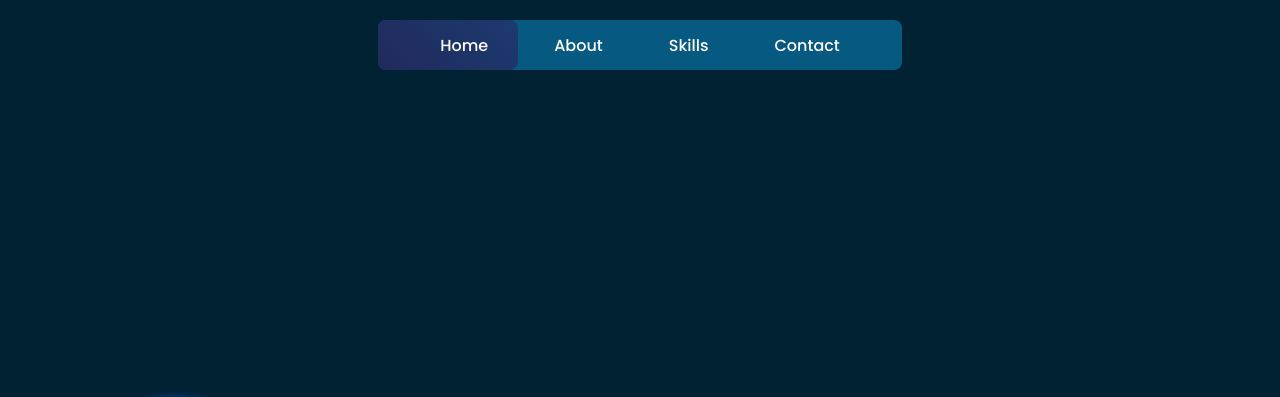
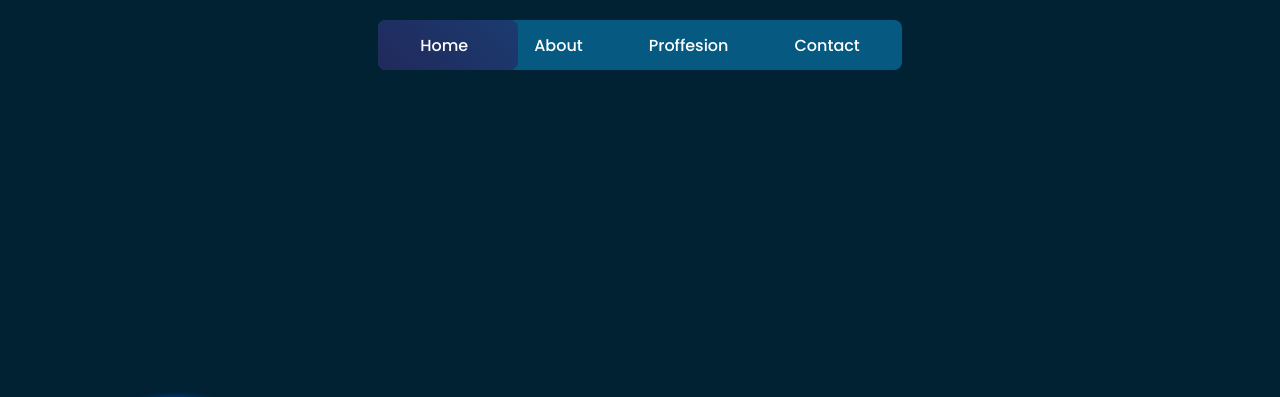
Before and after one commit to Shriyaans/shriyaans.github.io, a plain HTML site: page Proffesion.html in a window 1280 px wide. Shown: the top 397 px of the page. Drawn offline with nearby package versions, Linux system fonts and the light colour scheme.

Commit message:
Finished

```diff
--- a/Proffesion.html
+++ b/Proffesion.html
@@ -373,7 +373,7 @@
     <nav class="pc">
         <a href="index.html">Home</a>
         <a href="About.html">About</a>
-        <a href="Proffesion.html">Skills</a>
+        <a href="Proffesion.html">Proffesion</a>
         <a href="mailto:shriyaansknaidu2@gmail.com">Contact</a>
         <span></span>
     </nav>
```
